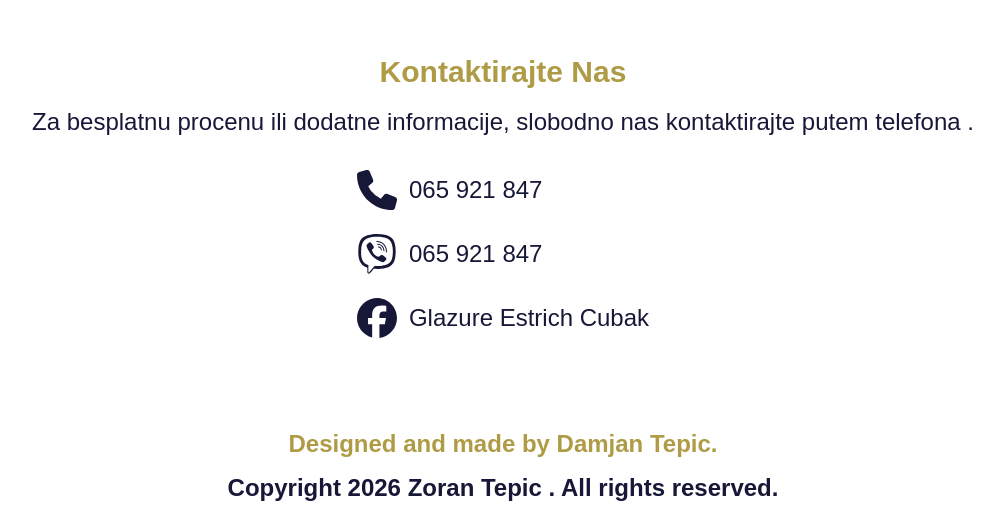
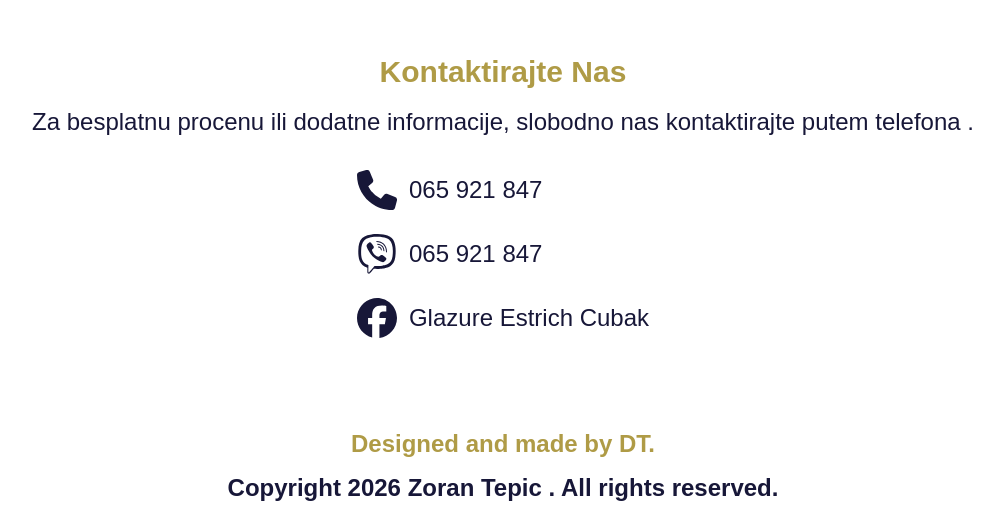
Before and after one commit to TepicDamjan/glazureCubak, a Next.js app: page / in a window 1280 px wide. Shown: the part 3177-3707 px from the top of the page, without its empty margins (137-1140 px from the left). Built offline with nearby package versions, Linux system fonts and the light colour scheme.

Commit message:
v0.1.5.4
Footer updated

```diff
--- a/src/app/components/Footer.tsx
+++ b/src/app/components/Footer.tsx
@@ -7,7 +7,7 @@ export default function Footer() {
 
     return(
         <footer className="w-full h-16  text-spaceIndigo font-bold flex flex-col items-center justify-center">
-            <p className="text-[16px] md:text-2xl text-bronze">Designed and made by Damjan Tepic.</p>
+            <p className="text-[16px] md:text-2xl text-bronze">Designed and made by DT.</p>
             <p className="text-[12px] md:text-2xl mt-3">Copyright {year} Zoran Tepic . All rights reserved.</p>
         </footer>
     )
```
